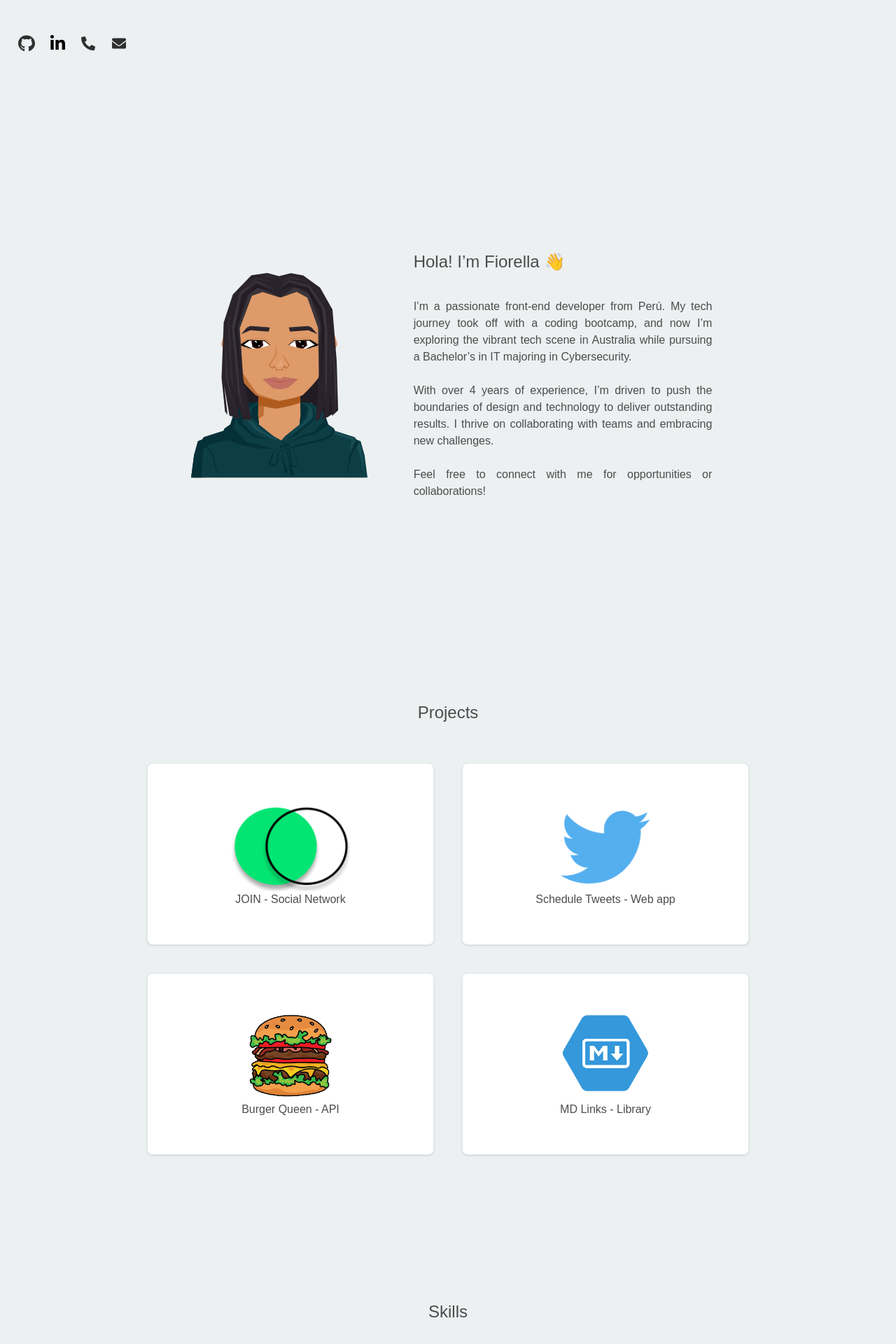
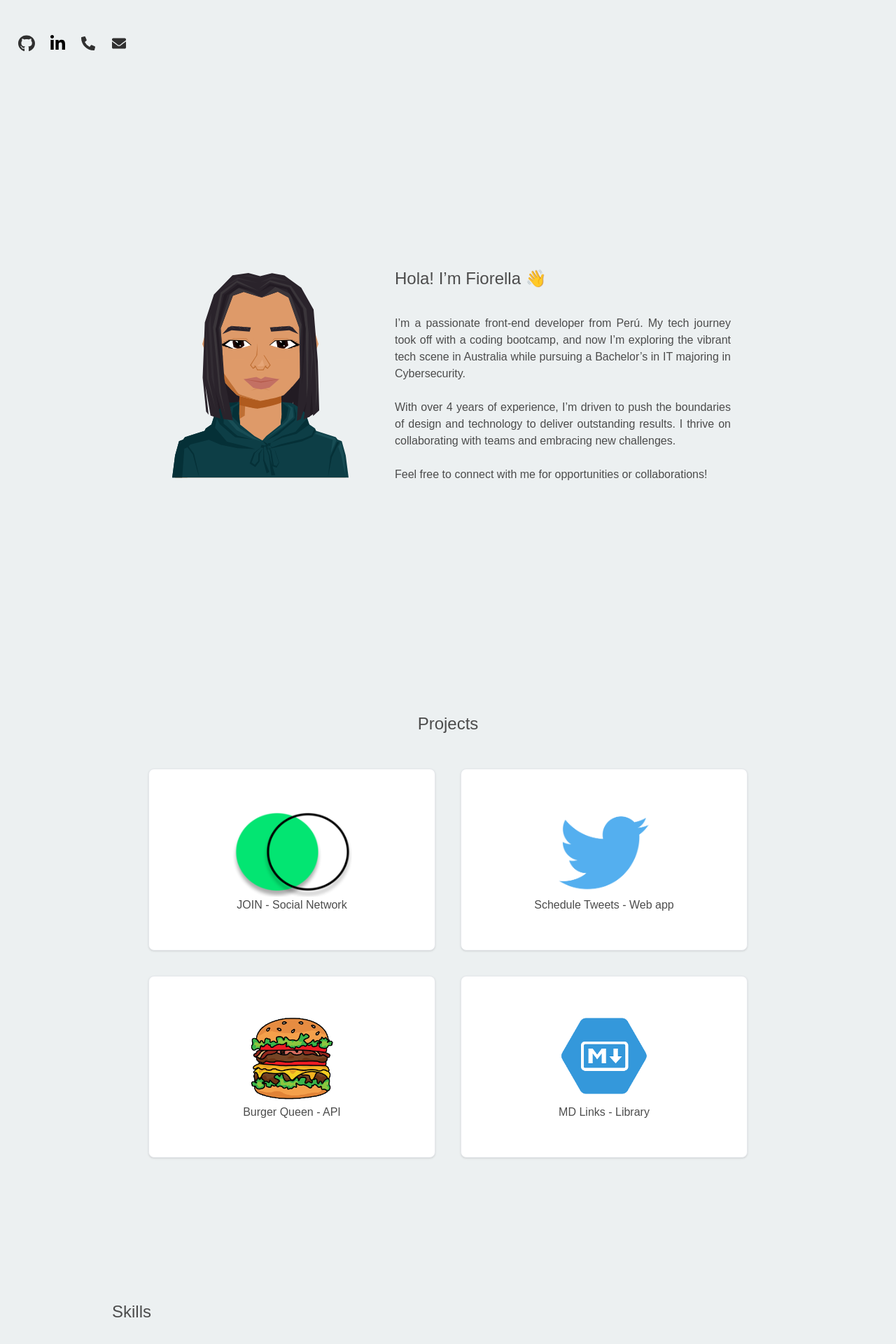
Before and after one commit to FiorellaChilcon/Portafolio, a React (Create React App) app: page / in a window 1280 px wide. Shown: the part 700-2620 px from the top of the page at 70% size. Built offline with nearby package versions, Linux system fonts and the light colour scheme; a web font is replaced by a local one.

Commit message:
chore: improve container sizes

```diff
--- a/src/components/ProjectCard.jsx
+++ b/src/components/ProjectCard.jsx
@@ -7,7 +7,7 @@ export default function ProjectCard(props) {
   const { picture, name, link, repo, stack } = props;
 
   return (
-    <SlideInAnimation animationType='fade-in-bottom' styleClasses="group/project-card flex justify-center flex-col items-center border rounded-lg bg-white shadow hover:shadow-md lg:w-[410px] lg:h-[260px] sm:w-[360px] sm:h-[210px] w-full h-[200px] min-w-[250px] m-5 transition-all cursor-pointer">
+    <SlideInAnimation animationType='fade-in-bottom' styleClasses="group/project-card flex justify-center flex-col items-center border rounded-lg bg-white shadow hover:shadow-md lg:w-[410px] lg:h-[260px] sm:w-[360px] sm:h-[210px] w-full h-[200px] min-w-[250px] transition-all cursor-pointer">
       <img className="lg:h-[130px] sm:h-[100px] h-[80px] w-auto transition-all group-hover/project-card:hidden" src={picture} alt={name} />
       <h3 className="font-normal text-base text-center transition-all group-hover/project-card:hidden">{name}</h3>
       <div className="hidden justify-center items-center flex-col size-full text-black transition-all group-hover/project-card:flex">
--- a/src/pages/AboutMe.jsx
+++ b/src/pages/AboutMe.jsx
@@ -3,9 +3,9 @@ import SlideInAnimation from '../components/SlideInAnimation';
 
 export default function AboutMe() {
   return (
-    <div className="min-h-screen flex justify-center items-center flex-row gap-6 sm:gap-14 flex-wrap py-9" id="about">
+    <div className="min-h-screen max-w-5xl mx-auto lg:w-10/12 w-full flex justify-center items-center flex-row gap-6 sm:gap-14 flex-wrap py-9 px-8" id="about">
       <img className="w-[272px] h-[293px]" src={me} alt="Fiorella"/>
-      <SlideInAnimation animationType='fade-in-bottom'  styleClasses="w-full sm:w-1/3 sm:min-w-80 sm:p-0 p-8">
+      <SlideInAnimation animationType='fade-in-bottom'  styleClasses="w-full sm:w-1/2 sm:min-w-80">
         <h2 className="text-2xl mb-9 font-medium">Hola! I’m Fiorella 👋</h2>
         <p className="text-base text-justify">
           I’m a passionate front-end developer from Perú.
--- a/src/pages/Home.jsx
+++ b/src/pages/Home.jsx
@@ -6,11 +6,11 @@ import ContactLinks from '../components/ContactLinks';
 export default function Home() {
   return (
     <div className="w-full min-h-screen pt-9 mb-9 flex flex-col items-center justify-center" id="home">
-    <div className="flex-1 flex items-center">
-      <SlideInAnimation animationType='fade-in-bottom' styleClasses="flex flex-col items-center justify-center">
-        <h1 className="sm:text-4xl text-3xl">Fiorella Chilcon</h1>
+    <div className="flex-1 flex items-center max-w-5xl px-8 lg:w-10/12 w-full">
+      <SlideInAnimation animationType='fade-in-bottom' styleClasses="flex flex-col items-center justify-center mx-auto">
+        <h1 className="sm:text-4xl text-3xl text-center">Fiorella Chilcon</h1>
         <img className="my-9 sm:h-[293px] h-[250px]" src={me} alt="Fiorella"/>
-        <h2 className="sm:text-2xl text-xl">Frontend Developer</h2>
+        <h2 className="sm:text-2xl text-xl text-center">Frontend Developer</h2>
       </SlideInAnimation>
     </div>
       <div className="self-start p-4">
--- a/src/pages/Projects.jsx
+++ b/src/pages/Projects.jsx
@@ -7,9 +7,9 @@ import joinApp from '../assets/images/join-app.png';
 
 export default function Projects() {
   return (
-    <div className="lg:min-h-screen flex py-9 justify-center items-center flex-col" id="projects">
-      <h2 className="text-2xl mb-9 font-medium">Projects</h2>
-      <div className="flex flex-wrap justify-center items-center lg:w-9/12 w-full">
+    <div className="lg:min-h-screen max-w-5xl lg:w-10/12 w-full mx-auto flex py-9 px-8 justify-center items-center flex-col" id="projects">
+      <h2 className="text-2xl mb-12 font-medium">Projects</h2>
+      <div className="flex flex-wrap justify-center items-center gap-9 w-full">
         <ProjectCard
           picture={joinApp}
           name='JOIN - Social Network'
--- a/src/pages/Skills.jsx
+++ b/src/pages/Skills.jsx
@@ -17,9 +17,10 @@ const backEndStack = ['Express.js', 'Node.js', 'SQL', 'Java'];
 
 export default function Skills() {
   return (
-    <div className="lg:min-h-screen flex py-9 px-8 justify-center items-center flex-col" id="skills">
+    <div className="lg:min-h-screen max-w-5xl lg:w-10/12 w-full mx-auto flex py-9 px-8 justify-center items-center flex-col" id="skills">
+      <div>
         <h2 className="text-2xl mb-9 font-medium">Skills</h2>
-      <div className="lg:w-8/12 w-full">
+        <div>
           <h3 className="text-xl font-normal">Frontend</h3>
           <p className="mt-4 mb-10">Technologies I’ve worked with  to develop user interfaces...</p>
           <div className="flex flex-wrap gap-6">
@@ -28,7 +29,7 @@ export default function Skills() {
             ))}
           </div>
         </div>
-      <div className="lg:w-8/12 w-full my-16">
+        <div className="my-16">
           <h3 className="text-xl font-normal">Backend</h3>
           <p className="mt-4 mb-10">In the backend side, I’ve used the following technologies....</p>
           <div className="flex flex-wrap gap-6">
@@ -38,5 +39,6 @@ export default function Skills() {
           </div>
         </div>
       </div>
+    </div>
   )
 }
```
Lines whose indentation alone changed are shown as unchanged.
